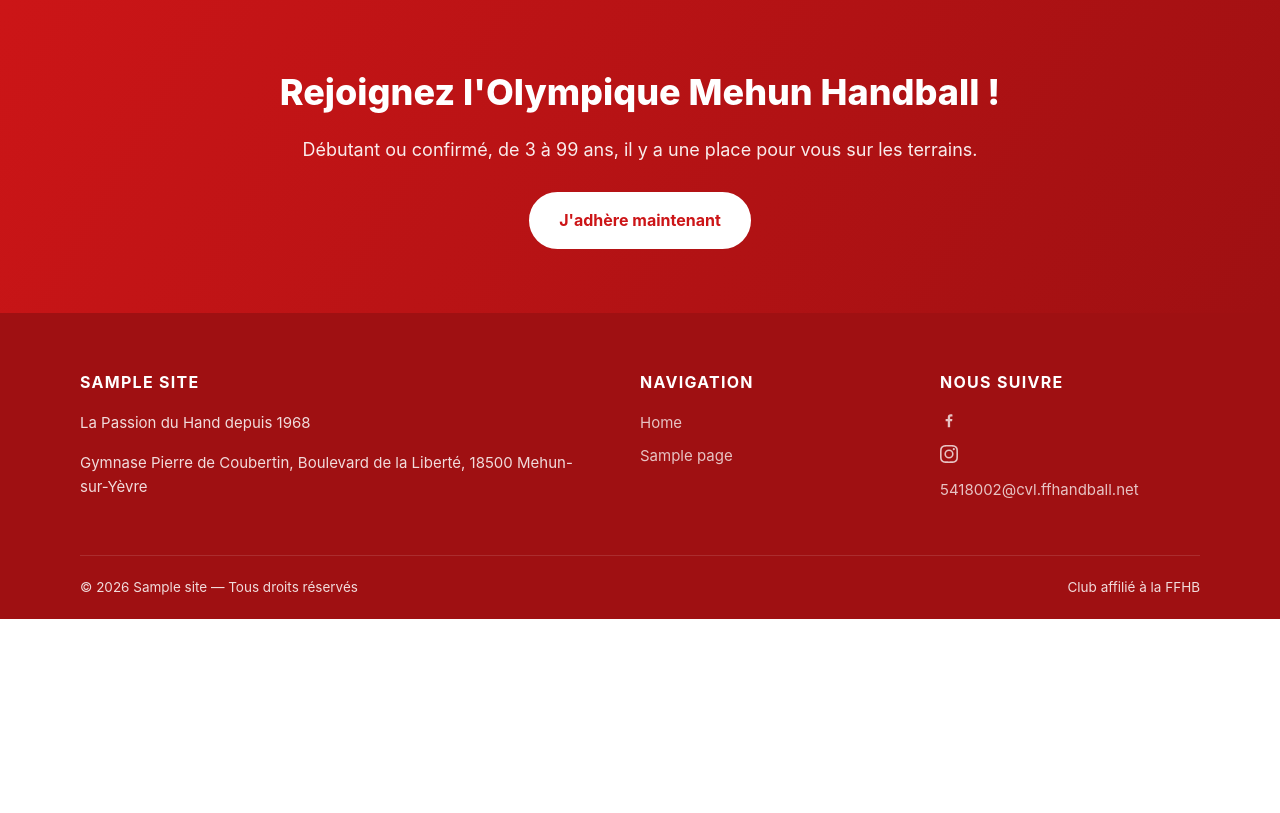
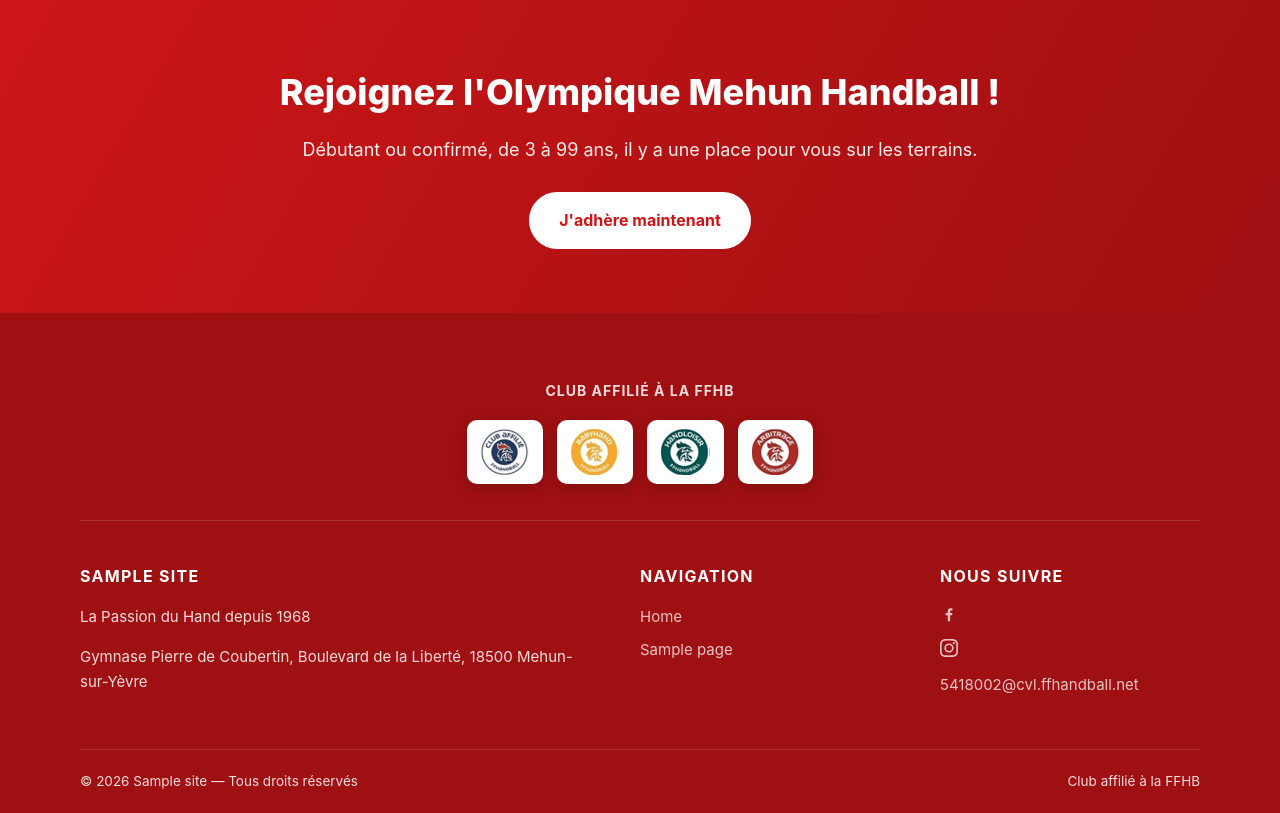
Before and after one commit to Nirvana0297/omhandball-wp, a WordPress theme: template omhb-theme/front-page.php in a window 1280 px wide. Shown: the part 2425-3238 px from the top of the page. Before the commit the page ends 3044 px from the top, so only its background shows below. Run offline with PHP 8.4 and a stand-in for WordPress, Linux system fonts and the light colour scheme; the site name, menu and one post (Sample post) are stand-ins, and other content is empty; some libraries are stand-ins or nearby versions.

Commit message:
Labels officiels FFHB (Club affilié, Babyhand, Handloisir, Arbitrage) dans le pied de page + bannière 1920×900 prête pour le Customizer
Co-authored-by: Nirvana0297 <Nirvana0297@users.noreply.github.com>

```diff
--- a/omhb-theme/footer.php
+++ b/omhb-theme/footer.php
@@ -8,6 +8,23 @@
 ?>
 <footer class="omhb-pied">
 	<div class="omhb-conteneur">
+		<div class="omhb-pied-labels">
+			<p class="omhb-pied-labels-titre"><?php esc_html_e( 'Club affilié à la FFHB', 'omhb' ); ?></p>
+			<div class="omhb-labels">
+				<?php
+				$omhb_labels_dir = get_template_directory_uri() . '/assets/img/labels/';
+				$omhb_labels = array(
+					'label-club-affilie' => __( 'Label Club affilié FFHB', 'omhb' ),
+					'label-babyhand'     => __( 'Label Babyhand FFHB', 'omhb' ),
+					'label-handloisir'   => __( 'Label Handloisir FFHB', 'omhb' ),
+					'label-arbitrage'    => __( 'Label Arbitrage FFHB', 'omhb' ),
+				);
+				foreach ( $omhb_labels as $omhb_fichier => $omhb_alt ) :
+					?>
+					<img src="<?php echo esc_url( $omhb_labels_dir . $omhb_fichier . '.png' ); ?>" alt="<?php echo esc_attr( $omhb_alt ); ?>" loading="lazy">
+				<?php endforeach; ?>
+			</div>
+		</div>
 		<div class="omhb-pied-colonnes">
 			<div>
 				<h3><?php bloginfo( 'name' ); ?></h3>
--- a/omhb-theme/style.css
+++ b/omhb-theme/style.css
@@ -568,6 +568,40 @@ input[type="submit"]:hover {
 .omhb-pied a { color: rgba(255, 255, 255, 0.75); }
 .omhb-pied a:hover { color: var(--omhb-blanc); }
 
+/* ---------- Labels officiels FFHB ---------- */
+
+.omhb-pied-labels {
+  text-align: center;
+  padding: 10px 0 36px;
+  border-bottom: 1px solid rgba(255, 255, 255, 0.15);
+  margin-bottom: 42px;
+}
+
+.omhb-pied-labels-titre {
+  font-size: 14px;
+  font-weight: 700;
+  text-transform: uppercase;
+  letter-spacing: 1px;
+  color: rgba(255, 255, 255, 0.85);
+  margin: 0 0 18px;
+}
+
+.omhb-labels {
+  display: flex;
+  flex-wrap: wrap;
+  justify-content: center;
+  gap: 14px;
+}
+
+.omhb-labels img {
+  height: 64px;
+  width: auto;
+  background: var(--omhb-blanc);
+  padding: 9px 14px;
+  border-radius: 10px;
+  box-shadow: 0 4px 14px rgba(0, 0, 0, 0.18);
+}
+
 .omhb-pied-bas {
   border-top: 1px solid rgba(255, 255, 255, 0.12);
   padding: 20px 0;
```
Also changed, not shown: apercu/apercu.html (+11 -0 lines), apercu/style.css (+34 -0 lines), apercu/banniere-ffhb-1920x900.jpg (added), apercu/label-arbitrage.png (added), apercu/label-babyhand.png (added), apercu/label-club-affilie.png (added), apercu/label-handloisir.png (added), omhb-theme/assets/img/labels/label-arbitrage.png (added), omhb-theme/assets/img/labels/label-babyhand.png (added), omhb-theme/assets/img/labels/label-club-affilie.png (added), omhb-theme/assets/img/labels/label-handloisir.png (added), 1 other file.
